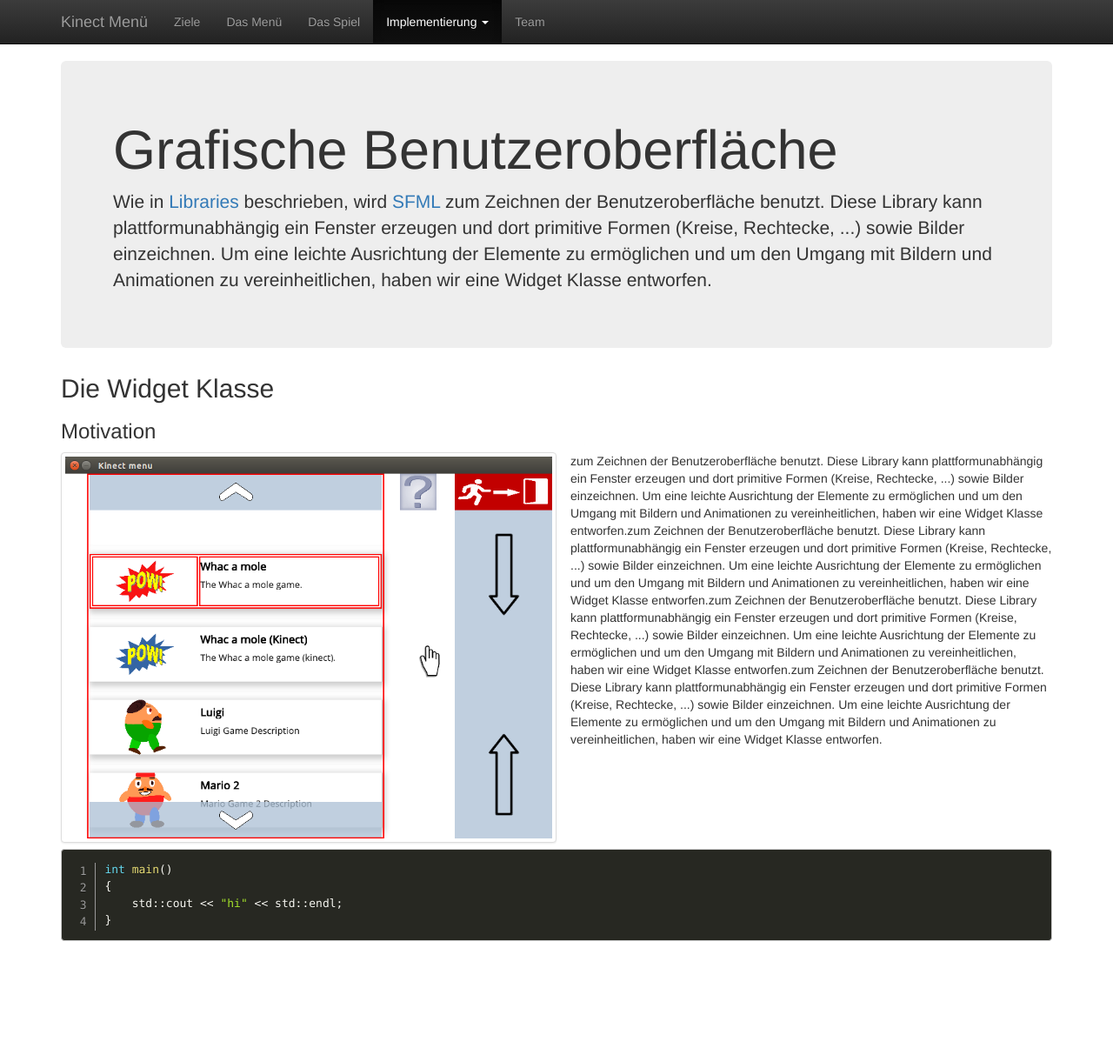
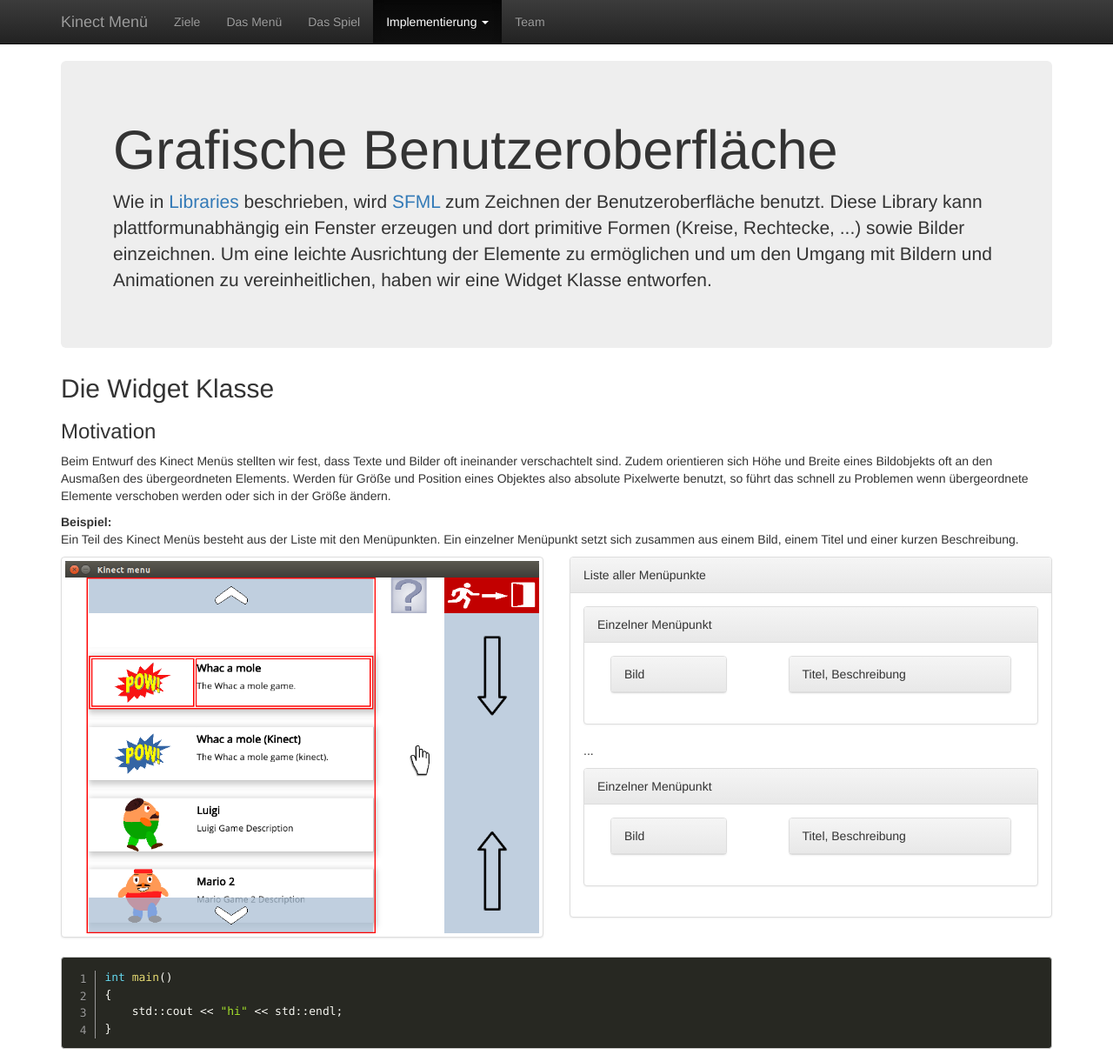
Before and after one commit to dagophil/sfml_openni, a Jekyll site: the page built from doc_src/_implementation/gui.html, in a window 1280 px wide and 1213 px high. Shown: the whole window at 87% size. Built offline with Jekyll 4.4.1, drawn with Linux system fonts in a browser that asks for light colours.

Commit message:
Worked on gui text.

```diff
--- a/doc_src/_implementation/gui.html
+++ b/doc_src/_implementation/gui.html
@@ -12,20 +12,54 @@ menupos: 4
 <h2>Die Widget Klasse</h2>
 
 <h3>Motivation</h3>
-<div class="clearfix">
-    <img class="img-responsive img-thumbnail lfloat-sm-6" width="800" height="628" src="{{ "/img/menu1.png" | prepend: site.baseurl }}" />
-    <p>zum Zeichnen der Benutzeroberfläche benutzt. Diese Library kann plattformunabhängig ein Fenster erzeugen und dort primitive Formen (Kreise, Rechtecke, ...) sowie Bilder einzeichnen. Um eine leichte Ausrichtung der Elemente zu ermöglichen und um den Umgang mit Bildern und Animationen zu vereinheitlichen, haben wir eine Widget Klasse entworfen.zum Zeichnen der Benutzeroberfläche benutzt. Diese Library kann plattformunabhängig ein Fenster erzeugen und dort primitive Formen (Kreise, Rechtecke, ...) sowie Bilder einzeichnen. Um eine leichte Ausrichtung der Elemente zu ermöglichen und um den Umgang mit Bildern und Animationen zu vereinheitlichen, haben wir eine Widget Klasse entworfen.zum Zeichnen der Benutzeroberfläche benutzt. Diese Library kann plattformunabhängig ein Fenster erzeugen und dort primitive Formen (Kreise, Rechtecke, ...) sowie Bilder einzeichnen. Um eine leichte Ausrichtung der Elemente zu ermöglichen und um den Umgang mit Bildern und Animationen zu vereinheitlichen, haben wir eine Widget Klasse entworfen.zum Zeichnen der Benutzeroberfläche benutzt. Diese Library kann plattformunabhängig ein Fenster erzeugen und dort primitive Formen (Kreise, Rechtecke, ...) sowie Bilder einzeichnen. Um eine leichte Ausrichtung der Elemente zu ermöglichen und um den Umgang mit Bildern und Animationen zu vereinheitlichen, haben wir eine Widget Klasse entworfen.</p>
-</div>
-<!--
+
+<p>Beim Entwurf des Kinect Menüs stellten wir fest, dass Texte und Bilder oft ineinander verschachtelt sind. Zudem orientieren sich Höhe und Breite eines Bildobjekts oft an den Ausmaßen des übergeordneten Elements. Werden für Größe und Position eines Objektes also absolute Pixelwerte benutzt, so führt das schnell zu Problemen wenn übergeordnete Elemente verschoben werden oder sich in der Größe ändern.</p>
+<p><strong>Beispiel:</strong><br />
+Ein Teil des Kinect Menüs besteht aus der Liste mit den Menüpunkten. Ein einzelner Menüpunkt setzt sich zusammen aus einem Bild, einem Titel und einer kurzen Beschreibung.</p>
+
 <div class="row">
-    <div class="col-sm-8">
+    <div class="col-sm-6" style="margin-bottom:16px;">
         <img class="img-responsive img-thumbnail" width="800" height="628" src="{{ "/img/menu1.png" | prepend: site.baseurl }}" />
     </div>
-    <div class="col-sm-4">
-        <p>Hi</p>
+    <div class="col-sm-6">
+        <div class="panel panel-default">
+            <div class="panel-heading">Liste aller Menüpunkte</div>
+            <div class="panel-body">
+                <div class="panel panel-default">
+                    <div class="panel-heading">Einzelner Menüpunkt</div>
+                    <div class="panel-body container-fluid">
+                        <div class="col-xs-4">
+                            <div class="panel panel-default">
+                                <div class="panel-heading">Bild</div>
+                            </div>
+                        </div>
+                        <div class="col-xs-7 col-xs-offset-1">
+                            <div class="panel panel-default">
+                                <div class="panel-heading">Titel, Beschreibung</div>
+                            </div>
+                        </div>
+                    </div>
+                </div>
+                <p>...</p>
+                <div class="panel panel-default">
+                    <div class="panel-heading">Einzelner Menüpunkt</div>
+                    <div class="panel-body container-fluid">
+                        <div class="col-xs-4">
+                            <div class="panel panel-default">
+                                <div class="panel-heading">Bild</div>
+                            </div>
+                        </div>
+                        <div class="col-xs-7 col-xs-offset-1">
+                            <div class="panel panel-default">
+                                <div class="panel-heading">Titel, Beschreibung</div>
+                            </div>
+                        </div>
+                    </div>
+                </div>
+            </div>
+        </div>
     </div>
 </div>
--->
 
 <pre class="line-numbers">
 <code class="language-cpp">
```
